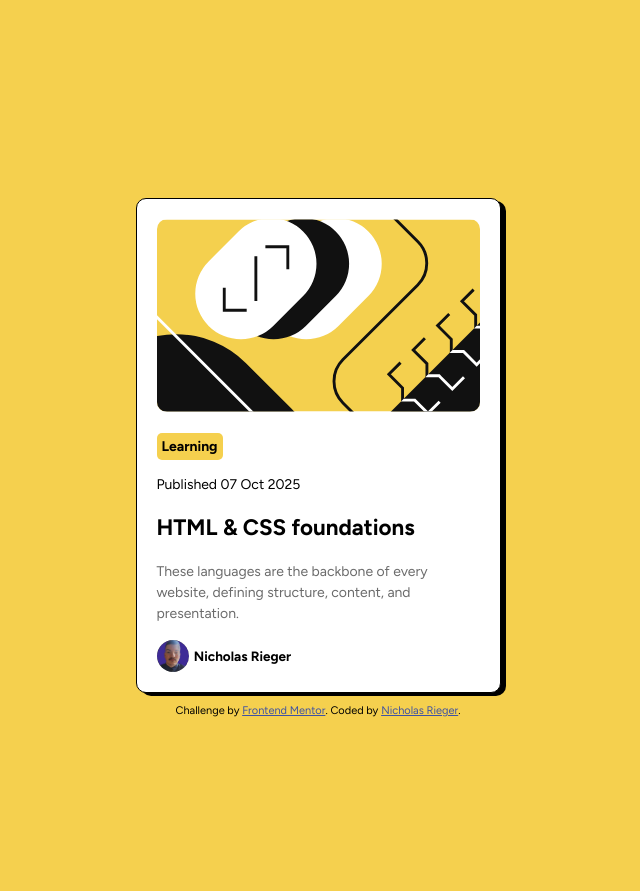
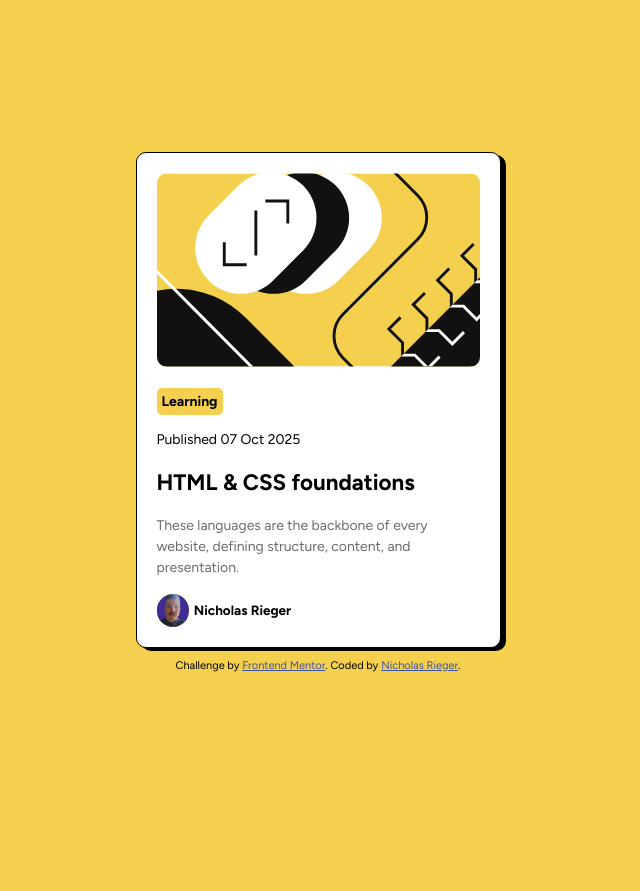
Before and after one commit to NicholasRieger/Card-Blog, a plain HTML site: page index.html in a window 1280 px wide. Shown: the whole page, without its empty margins (322-962 px from the left). After the commit the page ends 800 px from the top, so only its background shows below. Drawn offline with Linux system fonts and the light colour scheme.

Commit message:
Alteração nas medidas do grid

```diff
--- a/style.css
+++ b/style.css
@@ -19,7 +19,7 @@ html, body{
 
 body{
     display: grid;
-    grid-template: 1fr 2.5fr 1fr / auto;
+    grid-template: 1fr auto 1fr / auto;
     background-color: #F5D04E;
     font-family: "Figtree", sans-serif;
     line-height: 1.5;
```
